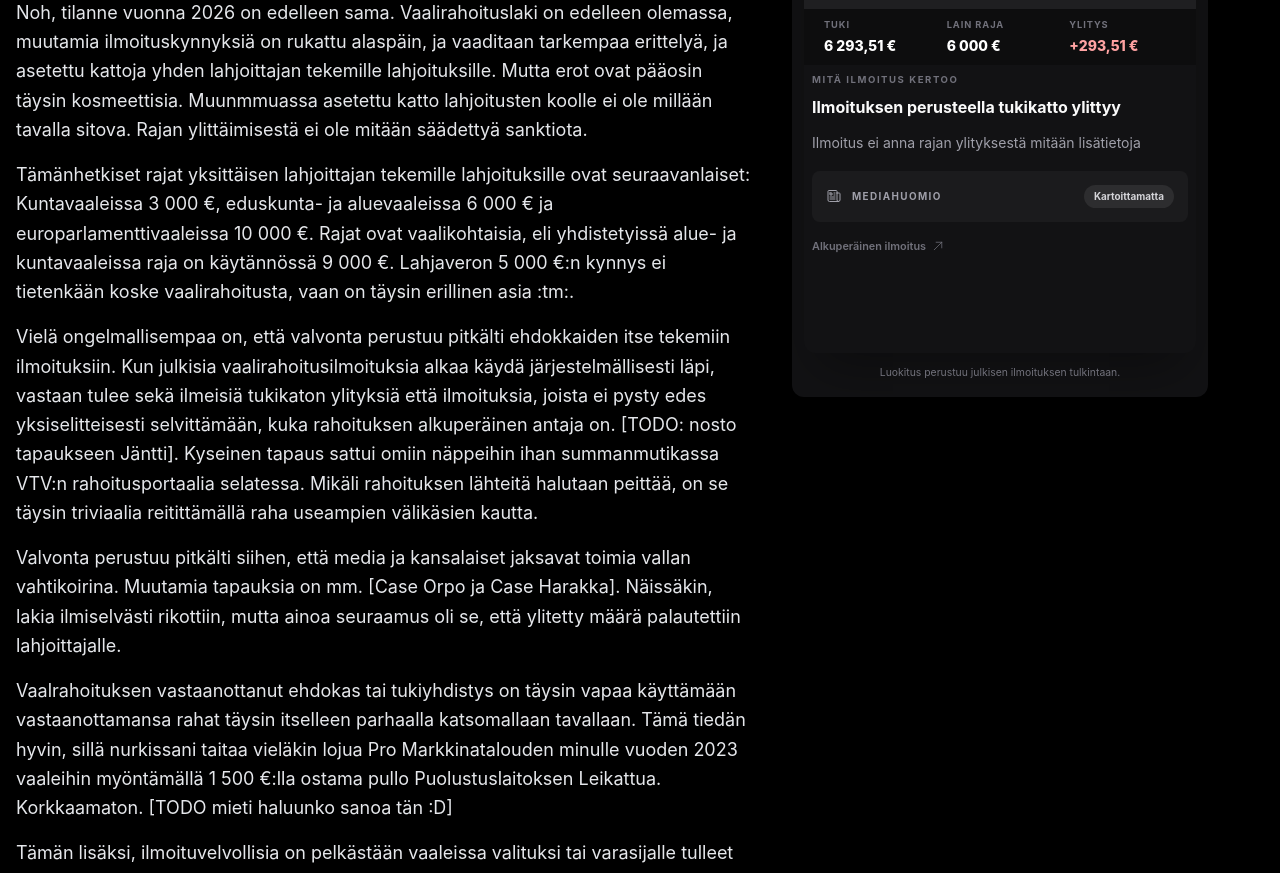
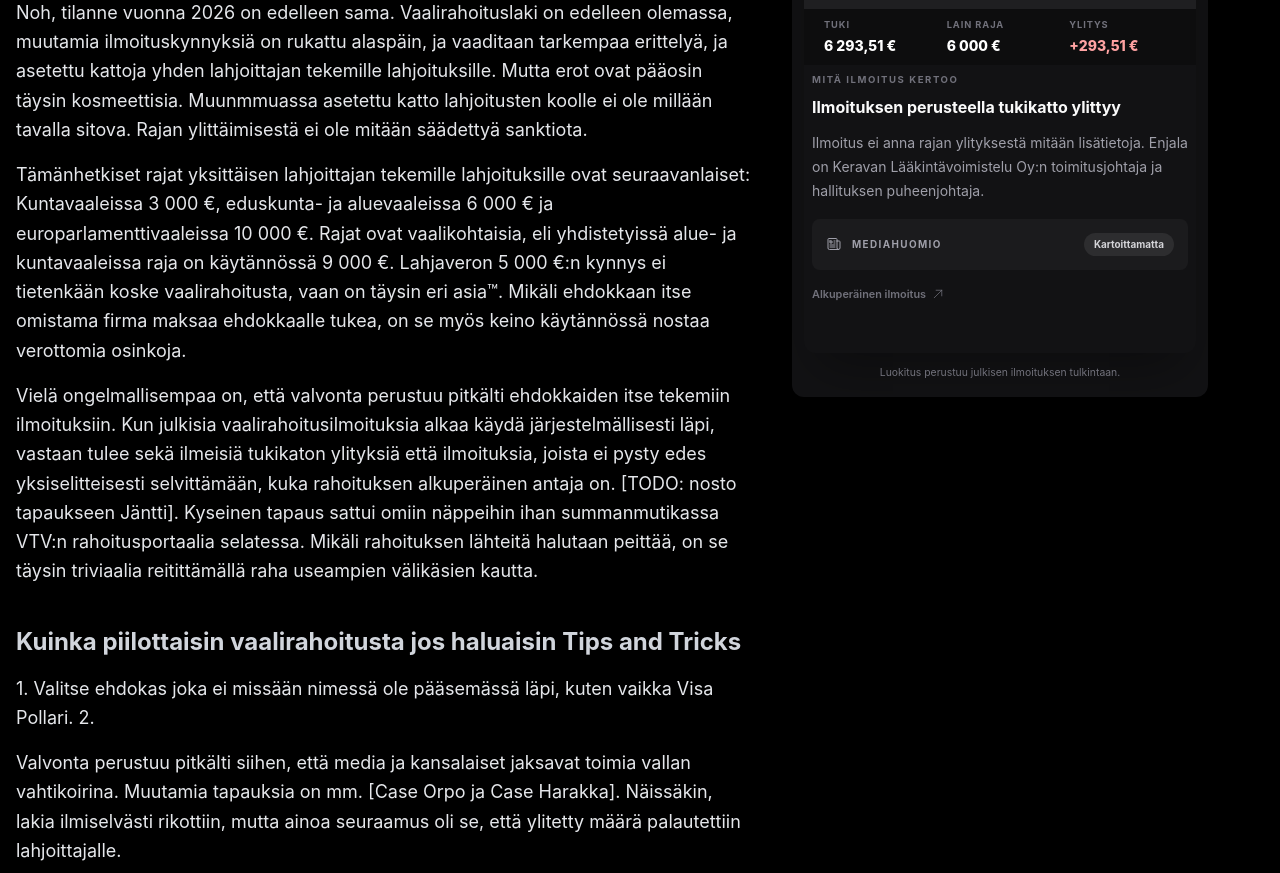
Before and after one commit to Earlo/kotisivut, a Next.js app: page /blogi/vaalirahoitus in a window 1280 px wide. Shown: the part 463-1336 px from the top of the page. Built offline with nearby package versions, Linux system fonts and the light colour scheme.

Commit message:
minot tweaks

```diff
--- a/app/blogi/vaalirahoitus/caset.json
+++ b/app/blogi/vaalirahoitus/caset.json
@@ -10,7 +10,7 @@
     "ylitys_euroa": 293.51,
     "rikkeen_taso": "selvä",
     "status": "Ilmoituksen perusteella tukikatto ylittyy",
-    "tausta": "Ilmoitus ei anna rajan ylityksestä mitään lisätietoja",
+    "tausta": "Ilmoitus ei anna rajan ylityksestä mitään lisätietoja. Enjala on Keravan Lääkintävoimistelu Oy:n toimitusjohtaja ja hallituksen puheenjohtaja.",
     "lahde": "https://www.vaalirahoitusvalvonta.fi/fi/index/vaalirahoitus/ilmoituksetvaaleittain/aluevaalit2022/04/0228/vaalirahoitusilmoitus.html"
   },
   {
@@ -24,7 +24,7 @@
     "ylitys_euroa": 170,
     "rikkeen_taso": "selvä",
     "status": "Ilmoituksen perusteella tukikatto ylittyy",
-    "tausta": "Ilmoitus ei anna rajan ylityksestä mitään lisätietoja",
+    "tausta": "Ilmoitus ei anna rajan ylityksestä mitään lisätietoja. Haipeli Oy on oletettavasti Haipusten perheyritys.",
     "lahde": "https://www.vaalirahoitusvalvonta.fi/fi/index/vaalirahoitus/ilmoituksetvaaleittain/kuntavaalit2025/564/0407/vaalirahoitusilmoitus.html"
   },
   {
@@ -66,7 +66,7 @@
     "ylitys_euroa": 1900,
     "rikkeen_taso": "selvä",
     "status": "Ilmoituksen perusteella tukikatto ylittyy",
-    "tausta": "Ilmoitus ei anna rajan ylityksestä mitään lisätietoja",
+    "tausta": "Ilmoitus ei anna rajan ylityksestä mitään lisätietoja.",
     "lahde": "https://www.vaalirahoitusvalvonta.fi/fi/index/vaalirahoitus/ilmoituksetvaaleittain/kuntavaalit2025/049/0350/vaalirahoitusilmoitus.html"
   },
   {
@@ -80,7 +80,7 @@
     "ylitys_euroa": 500,
     "rikkeen_taso": "selvä",
     "status": "Ilmoituksen perusteella tukikatto ylittyy",
-    "tausta": "Ilmoitus ei anna rajan ylityksestä mitään lisätietoja",
+    "tausta": "Ilmoitus ei anna rajan ylityksestä mitään lisätietoja. Yllättäen Jukka Silen on Jukka Silén Oy:n toimitusjohtaja.",
     "lahde": "https://www.vaalirahoitusvalvonta.fi/fi/index/vaalirahoitus/ilmoituksetvaaleittain/kuntavaalit2025/286/0122/vaalirahoitusilmoitus.html"
   },
   {
--- a/app/blogi/vaalirahoitus/page.tsx
+++ b/app/blogi/vaalirahoitus/page.tsx
@@ -1,4 +1,5 @@
 import ArticleDates from '@/components/ArticleDates';
+import Subheader from '@/components/Subheader';
 import Text from '@/components/Text';
 import Title from '@/components/Title';
 import Money from '@/components/vaalirahoitus/Money';
@@ -102,7 +103,8 @@ const PartiesPage = () => {
               <Money amount={3000} />, eduskunta- ja aluevaaleissa <Money amount={6000} /> ja europarlamenttivaaleissa{' '}
               <Money amount={10000} />. Rajat ovat vaalikohtaisia, eli yhdistetyissä alue- ja kuntavaaleissa raja on
               käytännössä <Money amount={9000} />. Lahjaveron <Money amount={5000} />
-              :n kynnys ei tietenkään koske vaalirahoitusta, vaan on täysin erillinen asia :tm:.
+              :n kynnys ei tietenkään koske vaalirahoitusta, vaan on täysin eri asia™. Mikäli ehdokkaan itse omistama
+              firma maksaa ehdokkaalle tukea, on se myös keino käytännössä nostaa verottomia osinkoja.
             </Text>
             <Text>
               Vielä ongelmallisempaa on, että valvonta perustuu pitkälti ehdokkaiden itse tekemiin ilmoituksiin. Kun
@@ -112,6 +114,8 @@ const PartiesPage = () => {
               näppeihin ihan summanmutikassa VTV:n rahoitusportaalia selatessa. Mikäli rahoituksen lähteitä halutaan
               peittää, on se täysin triviaalia reitittämällä raha useampien välikäsien kautta.
             </Text>
+            <Subheader>Kuinka piilottaisin vaalirahoitusta jos haluaisin Tips and Tricks</Subheader>
+            <Text>1. Valitse ehdokas joka ei missään nimessä ole pääsemässä läpi, kuten vaikka Visa Pollari. 2.</Text>
             <Text>
               Valvonta perustuu pitkälti siihen, että media ja kansalaiset jaksavat toimia vallan vahtikoirina. Muutamia
               tapauksia on mm. [Case Orpo ja Case Harakka]. Näissäkin, lakia ilmiselvästi rikottiin, mutta ainoa
```
